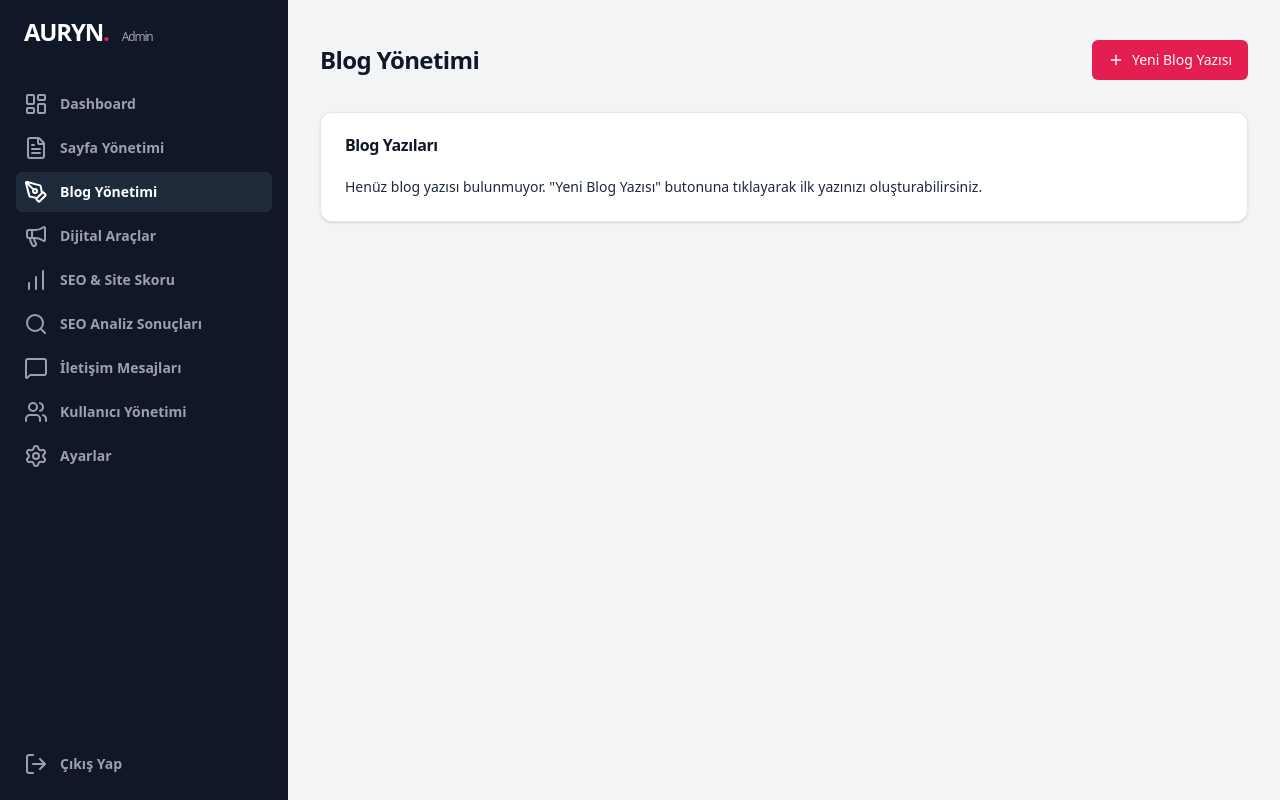
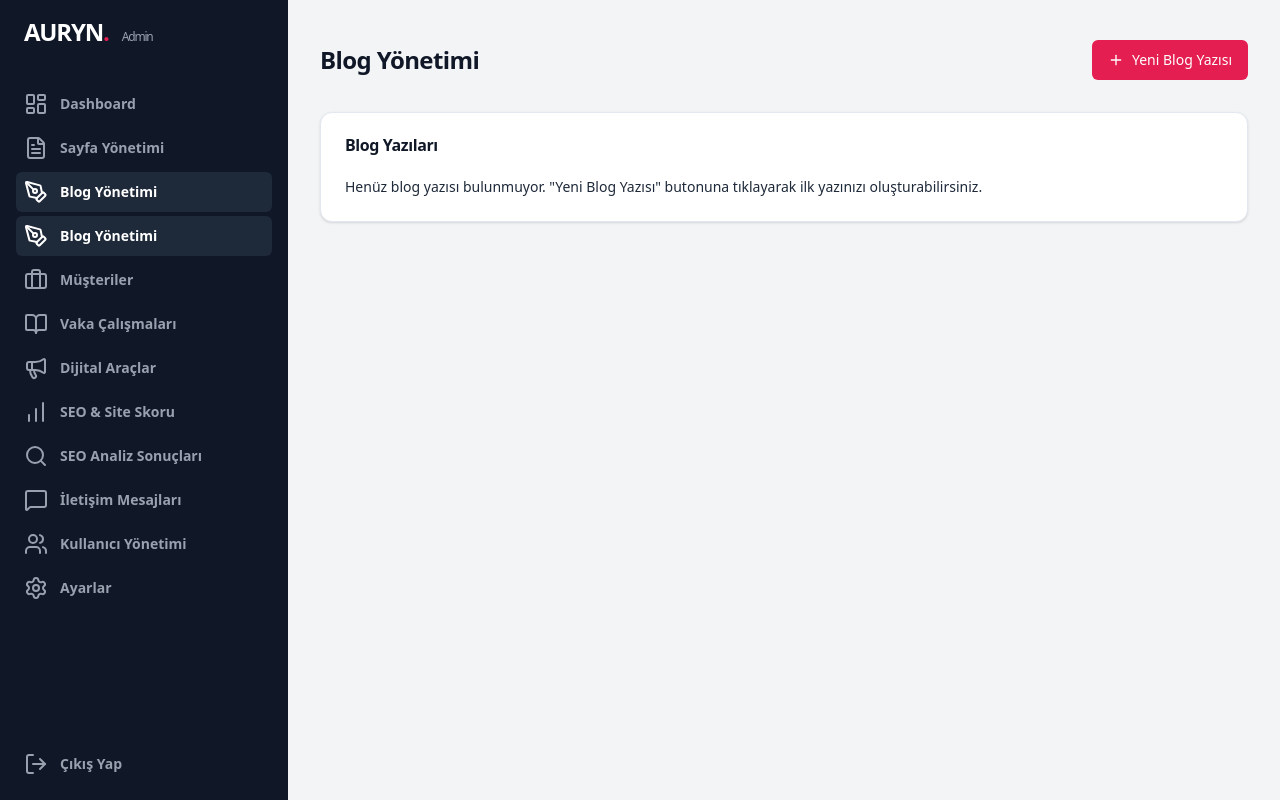
Before and after one commit to seher-gif/aurynwebsite, a Next.js app: page /admin/blog in a window 1280 px wide. Built offline with nearby package versions, Linux system fonts and the light colour scheme.

Commit message:
Feat: Add References links to header and admin sidebar

```diff
--- a/src/components/admin/sidebar.tsx
+++ b/src/components/admin/sidebar.tsx
@@ -13,7 +13,9 @@ import {
     Users,
     LogOut,
     Search,
-    Megaphone
+    Megaphone,
+    Briefcase,
+    BookOpen
 } from "lucide-react";
 import { signOut } from "next-auth/react";
 
@@ -21,6 +23,9 @@ const navigation = [
     { name: "Dashboard", href: "/admin", icon: LayoutDashboard },
     { name: "Sayfa Yönetimi", href: "/admin/pages", icon: FileText },
     { name: "Blog Yönetimi", href: "/admin/blog", icon: PenTool },
+    { name: "Blog Yönetimi", href: "/admin/blog", icon: PenTool },
+    { name: "Müşteriler", href: "/admin/clients", icon: Briefcase },
+    { name: "Vaka Çalışmaları", href: "/admin/case-studies", icon: BookOpen },
     { name: "Dijital Araçlar", href: "/admin/tools", icon: Megaphone },
     { name: "SEO & Site Skoru", href: "/admin/seo-score", icon: BarChart },
     { name: "SEO Analiz Sonuçları", href: "/admin/seo-results", icon: Search },
--- a/src/components/layout/header.tsx
+++ b/src/components/layout/header.tsx
@@ -10,6 +10,7 @@ const navigation = [
     { name: "Anasayfa", href: "/" },
     { name: "Hakkımızda", href: "/hakkimizda" },
     { name: "Hizmetler", href: "/hizmetler" },
+    { name: "Referanslar", href: "/referanslar" },
     { name: "Blog", href: "/blog" },
     { name: "İletişim", href: "/iletisim" },
 ];
```
